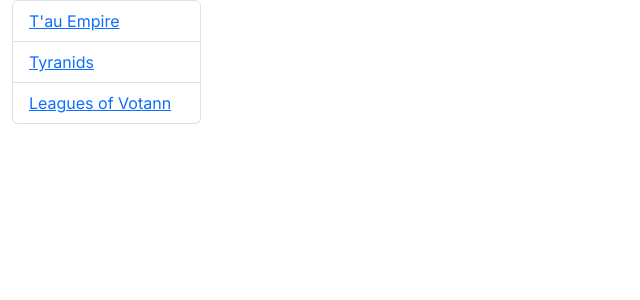
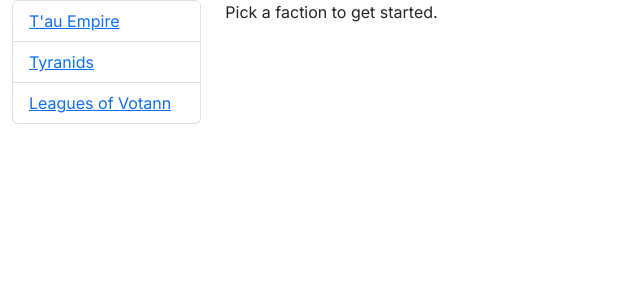
Before and after one commit to dmison/hivemind, a Next.js app: page /builder in a window 1280 px wide. Shown: the top 300 px of the page, without its empty margins (0-640 px from the left). Built offline with nearby package versions, Linux system fonts and the light colour scheme.

Commit message:
added hint when no faction selected

```diff
--- a/src/app/builder/page.tsx
+++ b/src/app/builder/page.tsx
@@ -35,6 +35,7 @@
           {faction && detachment ? <Detachment url_faction={faction} detachment_name={detachment} /> : null}
 
           {faction && !datacard && !detachment ? <ArmyRules url_faction={faction} /> : null}
+          {!faction && !datacard && !detachment ? <div>Pick a faction to get started.</div> : null}
         </Col>
       </Row>
     </Container>
```
